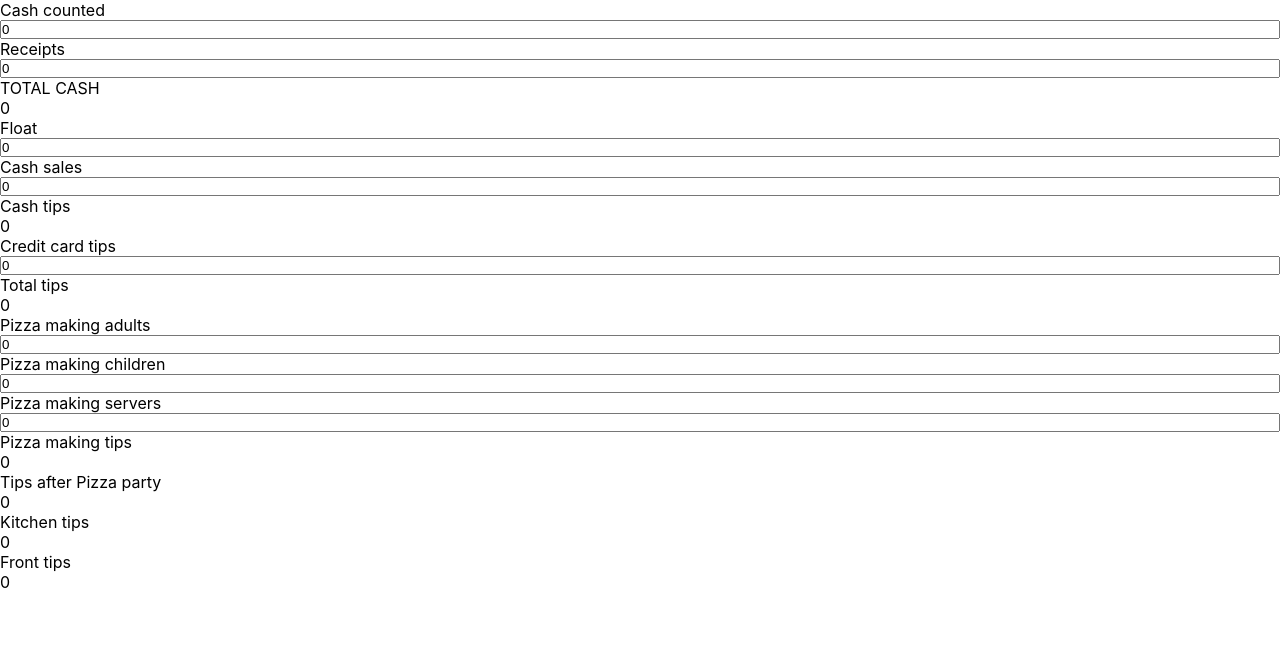
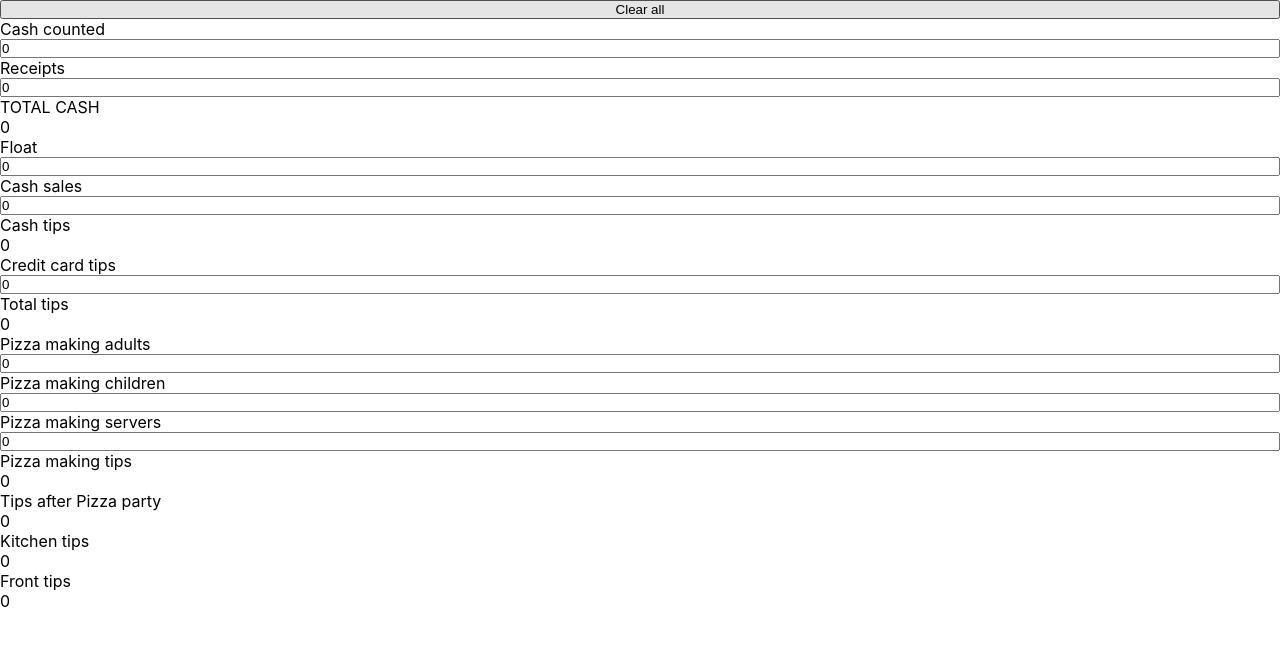
Before and after one commit to manuelcasanova/rmf, a React (Create React App) app in the folder client/: page / in a window 1280 px wide. Shown: the top 646 px of the page. Built offline with nearby package versions, Linux system fonts and the light colour scheme.

Commit message:
Add a clear all input fields button

```diff
--- a/client/src/App.js
+++ b/client/src/App.js
@@ -34,10 +34,22 @@ function App() {
   //   console.log("cash counted", cashCounted)
   // }, [cashCounted])
 
+const clearAll = () => {
+  setCashCounted(0);
+  setReceipts(0);
+  setFloat(0);
+  setCashSales(0);
+  setCreditCardTips(0)
+  setPizzaAdults(0);
+  setPizzaChildren(0);
+  setPizzaServers(0)
+}
+
 
   return (
     <div className="App">
 
+<button onClick={clearAll}>Clear all</button>
 
       <label>Cash counted</label>
       <input value={cashCounted} onChange={(e) => setCashCounted(e.target.value)}></input>
```
